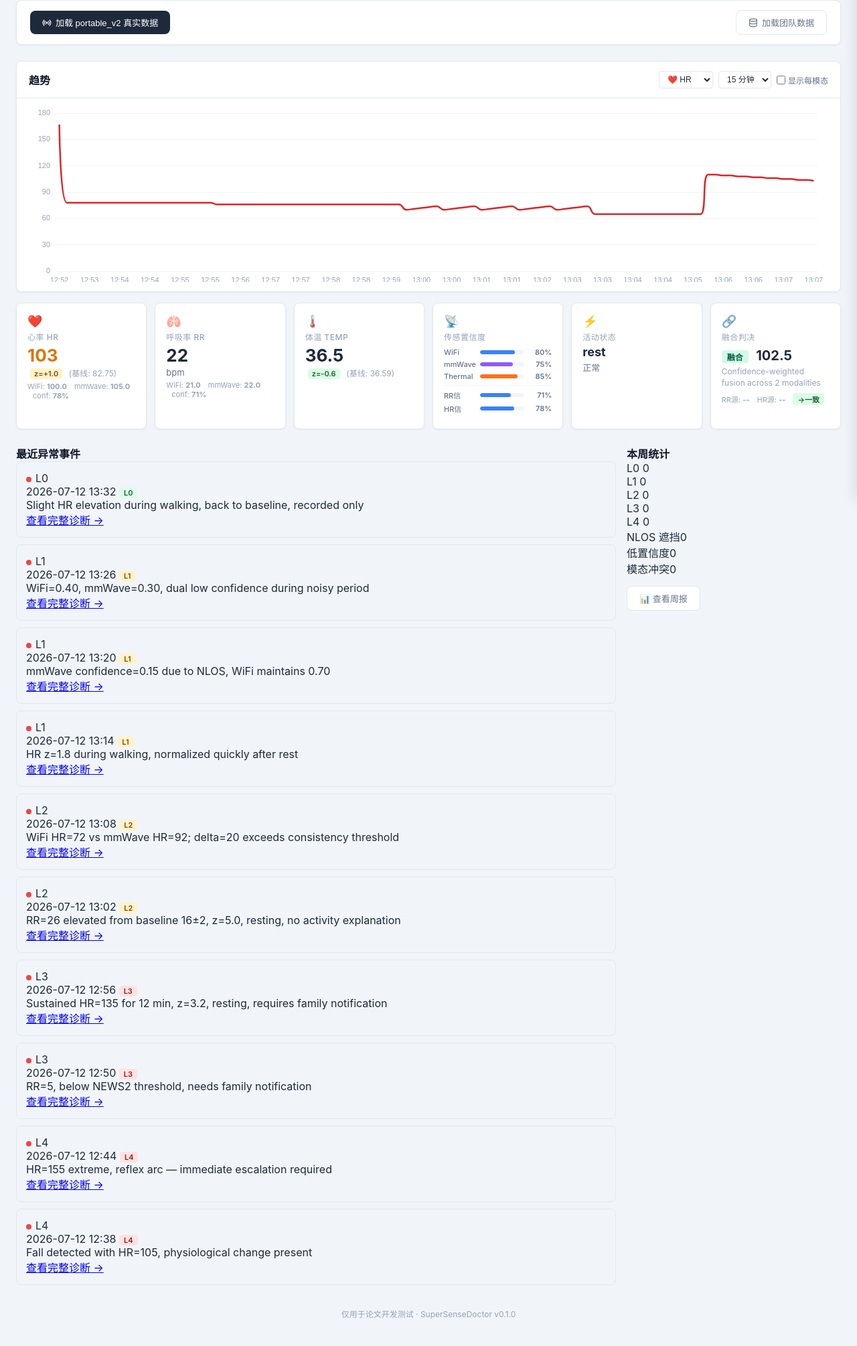
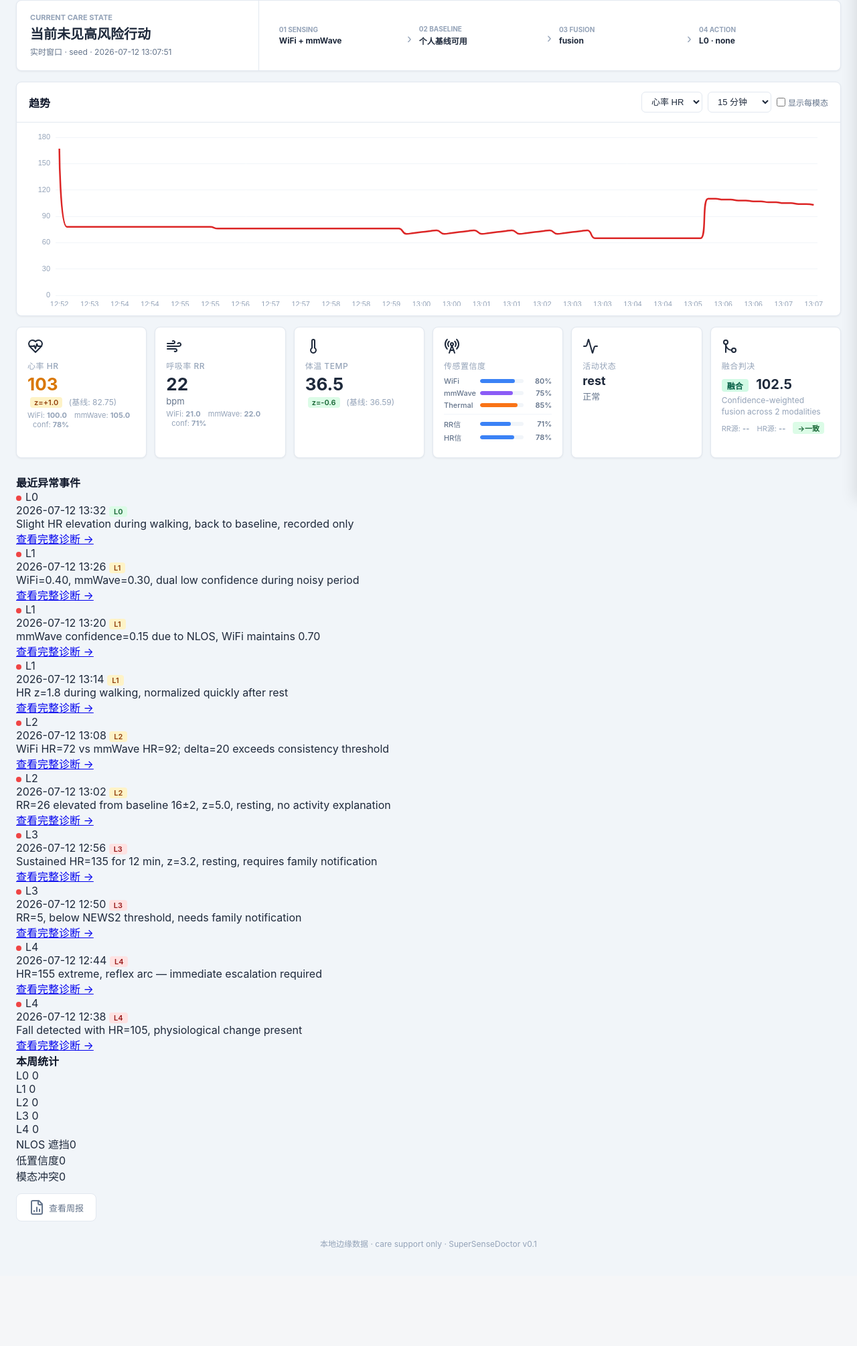
Before and after one commit to jiale-li-orion/SuperSensorDoctor, a FastAPI app: page / in a window 1280 px wide. Shown: the part 53-2063 px from the top of the page at 67% size. After the commit the page ends 1918 px from the top, so only its background shows below. Run offline with FastAPI, Linux system fonts and the light colour scheme; data comes from the database, SQL or seed files in the repository; data that the repository does not hold is empty.

Commit message:
clean: remove data loading buttons + obsolete onboarding steps
- Removed data-bar (btn-load-pv, btn-load-data)
- Removed onboarding step cards and load buttons
- Removed dead JS functions (loadPortableV2, loadTeamData)
- Removed related CSS (.data-bar, .onboarding-steps, .btn-group, etc.)
- Simplified onboarding to a short message
- Auto-seed eliminates need for manual data loading

```diff
--- a/web/templates/dashboard.html
+++ b/web/templates/dashboard.html
@@ -28,23 +28,24 @@
     .tag-best-effort { background: #fef3c7; color: #92400e; }
     .fusion-rationale { font-size: 12px; color: var(--text-muted); margin-top: 4px; line-height: 1.4; }
     .fusion-empty { font-size: 13px; color: var(--text-muted); margin-top: 6px; }
-    .data-bar { background: white; border-radius: var(--radius); padding: 14px 20px; box-shadow: var(--shadow); border: 1px solid var(--border); display: flex; align-items: center; gap: 12px; flex-wrap: wrap; margin-bottom: 24px; }
-    .data-bar .spacer { flex: 1; }
-    .pv-status { font-size: 13px; color: var(--text-secondary); }
-    .main-grid { display: grid; grid-template-columns: 1fr 320px; gap: 16px; }
-    #trend-chart { min-height: 260px; }
-    #trend-section select { padding: 4px 8px; border: 1px solid var(--border); border-radius: 4px; font-size: 12px; background: white; }
-    .event-card { padding: 14px; border-radius: var(--radius); margin-bottom: 10px; border: 1px solid var(--border); }
-    .event-card:hover { box-shadow: 0 2px 8px rgba(0,0,0,.08); }
+    .care-summary { display:grid; grid-template-columns:minmax(240px, .75fr) 1.8fr; margin-bottom:16px; background:var(--surface); border:1px solid var(--border); border-radius:var(--radius); box-shadow:var(--shadow); }
+    .care-conclusion { padding:18px 20px; border-right:1px solid var(--border); }
+    .care-eyebrow { color:var(--text-muted); font-size:11px; font-weight:700; margin-bottom:5px; }
+    .care-title { font-size:20px; font-weight:700; line-height:1.3; }
+    .care-detail { color:var(--text-secondary); font-size:12px; margin-top:5px; line-height:1.5; }
+    .care-flow { display:grid; grid-template-columns:repeat(4,1fr); align-items:center; padding:12px 16px; }
+    .flow-step { position:relative; padding:8px 14px; min-width:0; }
+    .flow-step:not(:last-child)::after { content:'›'; position:absolute; right:-3px; top:17px; color:var(--text-muted); font-size:18px; }
+    .flow-step span { display:block; color:var(--text-muted); font-size:10px; font-weight:700; }
+    .flow-step strong { display:block; margin-top:3px; font-size:12px; overflow:hidden; text-overflow:ellipsis; white-space:nowrap; }
     .dot { display: inline-block; width: 8px; height: 8px; border-radius: 50%; margin-right: 6px; }
     .dot.hr { background: #ef4444; } .dot.temp { background: #f97316; } .dot.fall { background: #991b1b; } .dot.rr { background: #8b5cf6; } .dot.conflict { background: #d946ef; } .dot.other { background: var(--text-muted); }
     @media (max-width:1024px) { .vitals-grid { grid-template-columns: repeat(3,1fr); } .main-grid { grid-template-columns: 1fr; } }
-    @media (max-width:768px) { .vitals-grid { grid-template-columns: repeat(2,1fr); } }
+    @media (max-width:768px) { .vitals-grid { grid-template-columns: repeat(2,1fr); } .care-summary { grid-template-columns:1fr; } .care-conclusion { border-right:0; border-bottom:1px solid var(--border); } .care-flow { grid-template-columns:repeat(2,1fr); } .flow-step:nth-child(2)::after { display:none; } }
     @media (max-width:480px) {
         .vitals-grid { grid-template-columns: 1fr; }
-        .data-bar { flex-direction: column; align-items: stretch; }
-        .data-bar .spacer { display: none; }
-        .data-bar .btn { justify-content: center; }
+        .onboarding { padding:24px 20px; margin-top:18px; }
+        .onboarding h2 { font-size:20px; }
         #trend-section .card-header { flex-direction: column; align-items: flex-start; gap: 8px; }
         #trend-section .filter-bar { width: 100%; }
         #trend-section select { flex: 1; }
@@ -52,47 +53,44 @@
 </style>
 {% endblock %}
 {% block content %}
-<!-- Data Loading Controls -->
-<div class="data-bar mb-16" id="data-bar">
-    <div>
-      <button id="btn-load-pv" class="btn btn-primary" onclick="loadPortableV2()">
-        <i data-lucide="radio" style="width:14px;height:14px;"></i> 加载 portable_v2 真实数据
-      </button>
+<section class="care-summary" id="care-summary" {% if not has_data %}style="display:none;"{% endif %} aria-live="polite">
+    <div class="care-conclusion">
+        <div class="care-eyebrow">CURRENT CARE STATE</div>
+        <div class="care-title" id="care-title">正在形成结论</div>
+        <div class="care-detail" id="care-detail">读取最新感知窗口与证据链。</div>
     </div>
-    <div id="pv-status" class="pv-status"></div>
-    <div class="spacer"></div>
-    <button class="btn btn-secondary" id="btn-load-data" onclick="loadTeamData()">
-        <i data-lucide="database" style="width:14px;height:14px;"></i> 加载团队数据
-    </button>
-</div>
+    <div class="care-flow" aria-label="看护证据闭环">
+        <div class="flow-step"><span>01 SENSING</span><strong id="flow-sensing">等待数据</strong></div>
+        <div class="flow-step"><span>02 BASELINE</span><strong id="flow-baseline">等待计算</strong></div>
+        <div class="flow-step"><span>03 FUSION</span><strong id="flow-fusion">等待裁决</strong></div>
+        <div class="flow-step"><span>04 ACTION</span><strong id="flow-action">静默记录</strong></div>
+    </div>
+</section>
 
         <!-- Empty State (onboarding) when no data -->
-        {% if total_windows == 0 and replay_count == 0 %}
+        {% if not has_data %}
         <div class="onboarding" id="onboarding">
-            <h2>欢迎使用 SuperSenseDoctor</h2>
-            <p>多模态感知数据融合看护系统已就绪。请选择数据来源开始监测。</p>
-            <div class="btn-group">
-                <button class="btn btn-hero" onclick="loadPortableV2()">📡 加载 portable_v2 真实数据</button>
-                <button class="btn btn-hero-outline" onclick="loadTeamData()">📂 加载团队真实数据</button>
-            </div>
+            <h2>SuperSenseDoctor 正在启动</h2>
+            <p>多模态传感数据融合看护系统。首次启动时自动创建示例数据和诊断记录。</p>
         </div>
         {% endif %}
 
         <!-- Trend Chart Section (ECharts) -->
-        <div class="card mb-16" id="trend-section" {% if total_windows == 0 and replay_count == 0 %}style="display:none;"{% endif %}>
+        <div class="card mb-16" id="trend-section" {% if not has_data %}style="display:none;"{% endif %}>
             <div class="card-header">
                 <h2>趋势</h2>
                 <div class="filter-bar">
                     <select id="trend-metric" onchange="loadTrend()">
-                        <option value="hr">❤️ HR</option>
-                        <option value="rr">🫁 RR</option>
-                        <option value="temp">🌡️ 体温</option>
+                        <option value="hr">心率 HR</option>
+                        <option value="rr">呼吸 RR</option>
+                        <option value="temp">体温</option>
                     </select>
                     <select id="trend-range" onchange="loadTrend()">
                         <option value="15m">15 分钟</option>
                         <option value="1h">1 小时</option>
                         <option value="6h">6 小时</option>
                         <option value="24h">24 小时</option>
+                        <option value="all">全部数据</option>
                     </select>
                     <label style="font-size:12px;color:var(--text-secondary);display:flex;align-items:center;gap:4px;">
                         <input type="checkbox" id="trend-show-pm" onchange="loadTrend()"> 显示每模态
@@ -106,10 +104,10 @@
         </div>
 
         <!-- Vital Signs Cards -->
-        <div class="vitals-grid" id="vitals-grid" {% if total_windows == 0 and replay_count == 0 %}style="display:none;"{% endif %}>
+        <div class="vitals-grid" id="vitals-grid" {% if not has_data %}style="display:none;"{% endif %}>
             <!-- 1. HR Card (enhanced + per-modality) -->
             <div class="vital-card" id="card-hr">
-                <div class="icon">❤️</div>
+                <div class="icon"><i data-lucide="heart-pulse"></i></div>
                 <div class="label">心率 HR</div>
                 <div class="value value-default" id="v-hr">--</div>
                 <div class="sub" id="v-hr-sub">
@@ -125,7 +123,7 @@
 
             <!-- 2. RR Card (per-modality) -->
             <div class="vital-card" id="card-rr">
-                <div class="icon">🫁</div>
+                <div class="icon"><i data-lucide="wind"></i></div>
                 <div class="label">呼吸率 RR</div>
                 <div class="value" id="v-rr">--</div>
                 <div class="sub" id="v-rr-sub">bpm</div>
@@ -138,7 +136,7 @@
 
             <!-- 3. Temp Card (enhanced) -->
             <div class="vital-card" id="card-temp">
-                <div class="icon">🌡️</div>
+                <div class="icon"><i data-lucide="thermometer"></i></div>
                 <div class="label">体温 TEMP</div>
                 <div class="value value-default" id="v-temp">--</div>
                 <div class="sub" id="v-temp-sub">
@@ -149,7 +147,7 @@
 
             <!-- 4. Sensor Confidence Card (enhanced with per-metric bars) -->
             <div class="vital-card" id="card-sensor">
-                <div class="icon">📡</div>
+                <div class="icon"><i data-lucide="radio-tower"></i></div>
                 <div class="label">传感置信度</div>
                 <div class="conf-bar-row">
                     <span class="conf-bar-label">WiFi</span>
@@ -185,7 +183,7 @@
 
             <!-- 5. Activity State Card -->
             <div class="vital-card" id="card-activity">
-                <div class="icon">⚡</div>
+                <div class="icon"><i data-lucide="activity"></i></div>
                 <div class="label">活动状态</div>
                 <div class="value value-sm" id="v-activity">--</div>
                 <div class="sub" id="v-activity-sub"></div>
@@ -193,7 +191,7 @@
 
             <!-- 6. Fusion Verdict Card (portable_v2 sources) -->
             <div class="vital-card" id="card-fusion">
-                <div class="icon">🔗</div>
+                <div class="icon"><i data-lucide="git-merge"></i></div>
                 <div class="label">融合判决</div>
                 <div id="fusion-content">
                     <div class="fusion-empty">无融合数据</div>
@@ -207,7 +205,7 @@
         </div>
 
         <!-- Main Content Grid -->
-        <div class="main-grid">
+        <div class="main-grid" id="main-grid" {% if not has_data %}style="display:none;"{% endif %}>
             <!-- Left: Events -->
             <div class="section">
                 <h2>最近异常事件</h2>
@@ -232,13 +230,13 @@
                     <div class="stat-row"><span class="label">模态冲突</span><span class="val" id="stat-conflict">0</span></div>
                 </div>
                 <div style="margin-top:14px;">
-                    <a href="/report" class="btn btn-secondary">📊 查看周报</a>
+                    <a href="/report" class="btn btn-secondary"><i data-lucide="file-chart-column"></i>查看周报</a>
                 </div>
             </div>
         </div>
 
         <div class="footer" style="margin-top:24px;color:#94a3b8;font-size:12px;text-align:center;">
-            仅用于论文开发测试 · SuperSenseDoctor v0.1.0
+            本地边缘数据 · care support only · SuperSenseDoctor v0.1
         </div>
 
     <script>
@@ -295,7 +293,8 @@
     function renderFusion(fusion) {
         const container = document.getElementById('fusion-content');
         if (!fusion || !fusion.verdict || !fusion.verdict.dominant_modality || fusion.verdict.dominant_modality === 'none') {
-            container.innerHTML = '<div class="fusion-empty">无融合数据</div>';
+            const qualityEvent = fusion && fusion.checks && fusion.checks.quality_event;
+            container.innerHTML = `<div class="fusion-empty">${qualityEvent ? '测量质量不足，需复核' : '尚未形成融合结论'}</div>`;
             return;
         }
         const v = fusion.verdict;
@@ -330,6 +329,27 @@
             const q = data.quality || {};
             const fusion = data.fusion || {};
             const fv = fusion.verdict || {};
+
+            const historical = Math.abs(data.data_freshness_sec || 0) > 3600;
+            const qualityIssue = q.quality_event || fv.dominant_modality === 'none';
+            const action = data.latest_action || {};
+            const careTitle = document.getElementById('care-title');
+            const careDetail = document.getElementById('care-detail');
+            if (action.level && ['L3', 'L4'].includes(action.level)) {
+                careTitle.textContent = `${action.level} · 需要及时处置`;
+                careTitle.style.color = 'var(--danger)';
+            } else if (qualityIssue) {
+                careTitle.textContent = '测量质量需复核';
+                careTitle.style.color = 'var(--warn)';
+            } else {
+                careTitle.textContent = '当前未见高风险行动';
+                careTitle.style.color = 'var(--text)';
+            }
+            careDetail.textContent = `${historical ? '历史回放' : '实时窗口'} · ${data.source || 'unknown'} · ${String(data.timestamp || '').replace('T',' ').slice(0,19)}`;
+            document.getElementById('flow-sensing').textContent = data.has_per_modality ? 'WiFi + mmWave' : (data.source || '已接入');
+            document.getElementById('flow-baseline').textContent = Object.keys(bl).length ? '个人基线可用' : '基线数据不足';
+            document.getElementById('flow-fusion').textContent = qualityIssue ? '质量事件' : (fv.dominant_modality || '待裁决');
+            document.getElementById('flow-action').textContent = action.level ? `${action.level} · ${action.channel || 'none'}` : '仅入库展示';
 
             // HR
             const hrEl = document.getElementById('v-hr');
@@ -428,60 +448,27 @@
             if (vg) vg.style.display = '';
             const ts = document.getElementById('trend-section');
             if (ts) ts.style.display = '';
+            const dataBar = document.getElementById('data-bar');
+            if (dataBar) dataBar.style.display = '';
+            const careSummary = document.getElementById('care-summary');
+            if (careSummary) careSummary.style.display = '';
+            const mainGrid = document.getElementById('main-grid');
+            if (mainGrid) mainGrid.style.display = '';
+            if (!trendChart) setTimeout(initTrendChart, 0);
 
         } catch(e) { /* ignore */ }
     }
 
     // ── portable_v2 data loading ──
 
-    async function loadPortableV2() {
-        const btn = document.getElementById('btn-load-pv');
-        const status = document.getElementById('pv-status');
-        btn.disabled = true;
-        btn.innerHTML = '<span class="btn-icon">⏳</span> 加载中...';
-
-        try {
-            const resp = await fetch('/api/data/load-portable-v2', { method: 'POST' });
-            const data = await resp.json();
-            status.textContent = `📡 portable_v2 加载中 (目标: ${data.windows_target || 2349} 窗口)...`;
-
-            // Poll progress
-            const poll = setInterval(async () => {
-                const sr = await fetch('/api/data/portable-v2-status');
-                const st = await sr.json();
-                if (st.loading) {
-                    status.textContent = `📡 已加载 ${st.windows_loaded}/${st.windows_target} 个窗口...`;
-                } else {
-                    clearInterval(poll);
-                    status.textContent = `✅ portable_v2 加载完成: ${st.windows_loaded} 个窗口`;
-                    btn.innerHTML = '<span class="btn-icon">📡</span> 重新加载 portable_v2 数据';
-                    btn.disabled = false;
-                    location.reload();  // refresh whole dashboard to show new data
-                }
-            }, 500);
-        } catch (e) {
-            status.textContent = '❌ 加载失败: ' + e.message;
-            btn.innerHTML = '<span class="btn-icon">📡</span> 加载 portable_v2 真实数据';
-            btn.disabled = false;
-        }
-    }
-
-    // ── Load team data ──
-    async function loadTeamData() {
-        const btn = document.getElementById('btn-load-data');
-        btn.disabled = true;
-        btn.textContent = '加载中...';
-        try {
-            const resp = await fetch('/api/data/load-team-data', { method: 'POST' });
-            const data = await resp.json();
-            await pollVitals();
-            // Reload page to get fresh stats/events
-            location.reload();
-        } catch(e) {
-            console.error('Load data failed:', e);
-            btn.disabled = false;
-            btn.textContent = '📂 加载团队数据';
-        }
+    function setPortableStatus(message, tone = '') {
+        ['pv-status', 'onboarding-status'].forEach(id => {
+            const el = document.getElementById(id);
+            if (el) {
+                el.textContent = message;
+                el.style.color = tone === 'error' ? 'var(--danger)' : tone === 'ok' ? 'var(--accent)' : 'var(--text-secondary)';
+            }
+        });
     }
 
     // ── Initial render ──
```
